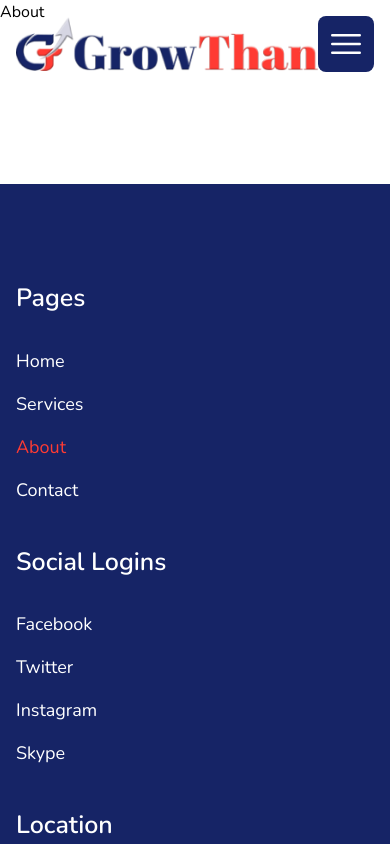
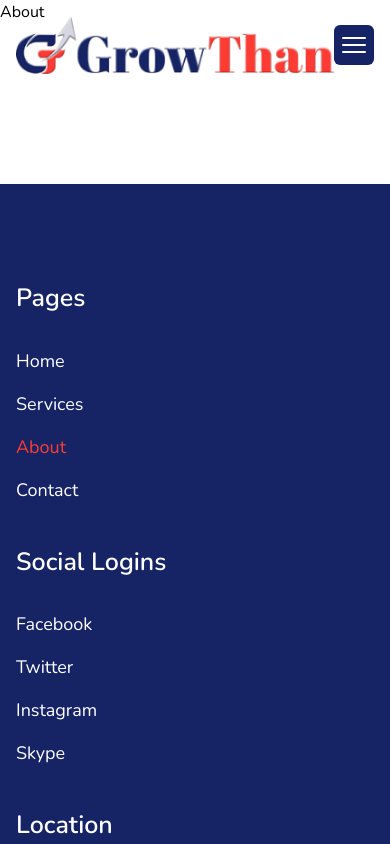
Before and after one commit to zakariyabombaywala/growthan-react, a React (Vite) app: page /about in a window 390 px wide. Shown: the top 844 px of the page. Built offline with nearby package versions, Linux system fonts and the light colour scheme.

Commit message:
Header completed

```diff
--- a/src/App.jsx
+++ b/src/App.jsx
@@ -1,25 +1,13 @@
 import { Outlet } from "react-router-dom";
 import Header from "./components/Header/Header";
 import Footer from "./components/Footer/App";
-import { useEffect, useState } from "react";
+import MobileMenu from "./components/MobileMenu/App";
 
 function App() {
-  const [scrollHeight, setScrollHeight] = useState(0);
-
-  useEffect(() => {
-    window.addEventListener("scroll", () => {
-      setScrollHeight(window.scrollY);
-    });
-  }, []);
   return (
     <div>
-      <div
-        className={`fixed top-0 inset-x-0 z-[999] ${
-          scrollHeight > 92 ? "bg-white drop-shadow-xl" : "bg-transparent"
-        }`}
-      >
-        <Header />
-      </div>
+      <Header />
+
       <Outlet />
       <Footer />
     </div>
--- a/src/components/Button/Button.jsx
+++ b/src/components/Button/Button.jsx
@@ -7,8 +7,6 @@ function Button({ onClick, name, variant, arrow }) {
       "bg-blue text-white px-[39px] pt-[17px] pb-[18px] hover:bg-white hover:text-blue border border-blue transition-colors",
     outline:
       "bg-white text-blue px-[35px] py-[17px] hover:bg-blue hover:text-white transition-colors",
-    toggle:
-      "text-white bg-blue p-2 hover:bg-white hover:text-blue hover:border hover:border-blue transition-colors",
     icon: "bg-blue text-white px-5 py-4 hover:bg-white hover:text-blue border border-blue transition-colors",
   };
   return (
--- a/src/components/Header/Header.jsx
+++ b/src/components/Header/Header.jsx
@@ -2,9 +2,22 @@ import React, { useEffect, useState } from "react";
 import Navbar from "../Navbar/Navbar";
 
 function Header() {
+  const [scrollHeight, setScrollHeight] = useState(0);
+
+  useEffect(() => {
+    window.addEventListener("scroll", () => {
+      setScrollHeight(window.scrollY);
+    });
+  }, []);
   return (
     <>
-      <Navbar />
+      <div
+        className={`fixed top-0 inset-x-0 z-[999] ${
+          scrollHeight > 92 ? "bg-white drop-shadow-xl" : "bg-transparent"
+        }`}
+      >
+        <Navbar />
+      </div>
     </>
   );
 }
--- a/src/components/MenuLinlk/App.jsx
+++ b/src/components/MenuLinlk/App.jsx
@@ -6,7 +6,7 @@ function MenuLInk({ variant }) {
 
   const style = {
     dekstopMenuLink: "flex flex space-x-16",
-    mobileMenuLink: "flex flex-col space-y-7 block text-[1.5rem] px-6 py-4 ",
+    mobileMenuLink: "flex flex-col space-y-7 block text-[1.5rem] px-6 py-4",
   };
 
   const location = [
--- a/src/components/MobileMenu/App.jsx
+++ b/src/components/MobileMenu/App.jsx
@@ -1,25 +1,23 @@
-import React from "react";
-import Logo from "../../assets/logo.png";
-import Button from "../Button/Button";
-import { XMarkIcon } from "@heroicons/react/24/solid";
+import React, { useEffect, useState } from "react";
 import MenuLInk from "../MenuLinlk/App";
 
-function MobileMenu({ show, onClick }) {
+function MobileMenu({ show }) {
+  const [menuHeight, setMenuHeight] = useState(0);
+
+  useEffect(() => {
+    window.addEventListener("scroll", () => {
+      setMenuHeight(scrollY);
+    });
+  });
   return (
     <div
-      className={`${
-        show ? "translate-x-0" : "-translate-x-full"
-      } fixed lg:hidden top-0 left-0 w-full  lg:w-4/12 md:w-1/2 h-full grid grid-rows-[auto_1fr_auto] space-y-4 bg-white  `}
+      className={`${menuHeight > 90 && "hidden"} ${
+        show ? "block" : "hidden"
+      } drop-shadow bg-white sm:w-3/4 mx-auto `}
     >
-      <div className="flex justify-between items-center px-6 py-4 ">
-        <img className="w-3/4" src={Logo} alt="logo" />
-        <Button
-          onClick={onClick}
-          name={<XMarkIcon className="size-8 text-blue" />}
-        />
+      <div className="block text-center">
+        <MenuLInk variant="mobileMenuLink" />
       </div>
-      {/* Links */}
-      <MenuLInk variant="mobileMenuLink" />
     </div>
   );
 }
--- a/src/components/Navbar/Navbar.jsx
+++ b/src/components/Navbar/Navbar.jsx
@@ -7,16 +7,15 @@ import MenuLInk from "../MenuLinlk/App";
 import MobileMenu from "../MobileMenu/App";
 
 function Navbar() {
-  const [showSidebar, setShowSidebar] = useState(false);
+  const [showMobileMenu, setShowMobileMenu] = useState(false);
 
-  const toggleSidebar = () => {
-    setShowSidebar(!showSidebar);
+  const toggleMenu = () => {
+    setShowMobileMenu(!showMobileMenu);
   };
 
   return (
+    <div>
       <div className="container flex justify-between items-center py-4 ">
-      {!showSidebar && (
-        <>
         <div className="max-h-[64px]">
           <NavLink to="">
             <img className="h-full" src={Logo} alt="logo" />
@@ -25,27 +24,23 @@ function Navbar() {
         <div className="hidden lg:flex ">
           <MenuLInk variant="dekstopMenuLink" />
         </div>
-        </>
-      )}
 
         <div>
-        {!showSidebar && (
-          <>
           <div className="hidden lg:block">
             <Button name="register" variant="primary" />
           </div>
 
           <div className=" lg:hidden">
-              <Button
-                name={<Bars3Icon className="size-10" />}
-                variant="toggle"
-                onClick={toggleSidebar}
+            <Bars3Icon
+              className="size-10 text-white bg-blue rounded-md p-1 hover:bg-white hover:border hover:border-blue hover:text-blue"
+              onClick={toggleMenu}
             />
           </div>
-          </>
-        )}
         </div>
-      {showSidebar && <MobileMenu show={showSidebar} onClick={toggleSidebar} />}
+      </div>
+      <div className="lg:hidden">
+        <MobileMenu show={showMobileMenu} />
+      </div>
     </div>
   );
 }
--- a/src/components/TestmSection/App.jsx
+++ b/src/components/TestmSection/App.jsx
@@ -1,11 +1,10 @@
-import React, { useRef, useState } from "react";
+import React, { useState } from "react";
 import SectionHeader from "../SectionHeader/App";
 import HeadIcon from "../../assets/chat-icon.png";
 import BrandIcobFirst from "../../assets/brand-icon-1.png";
 import BrandIcobSecond from "../../assets/brand-icon-2.png";
 import Jhon from "../../assets/profile-jhon.png";
 import Peeter from "../../assets/propfile-peeter.png";
-import Button from "../Button/Button";
 import { ChevronLeftIcon, ChevronRightIcon } from "@heroicons/react/24/solid";
 import TestmCard from "../TestmCard/App";
 import { Swiper, SwiperSlide } from "swiper/react";
--- a/src/pages/Home/App.jsx
+++ b/src/pages/Home/App.jsx
@@ -6,7 +6,7 @@ import WhySection from "../../components/WhySection/App";
 import HowSection from "../../components/HowSection/App";
 import TestmSection from "../../components/TestmSection/App";
 import OfferSection from "../../components/OfferSection/App";
-import Sidebar from "../../components/MobileMenu/App";
+import MobileMenu from "../../components/MobileMenu/App";
 
 function Home() {
   return (
```
Lines whose indentation alone changed are shown as unchanged.
